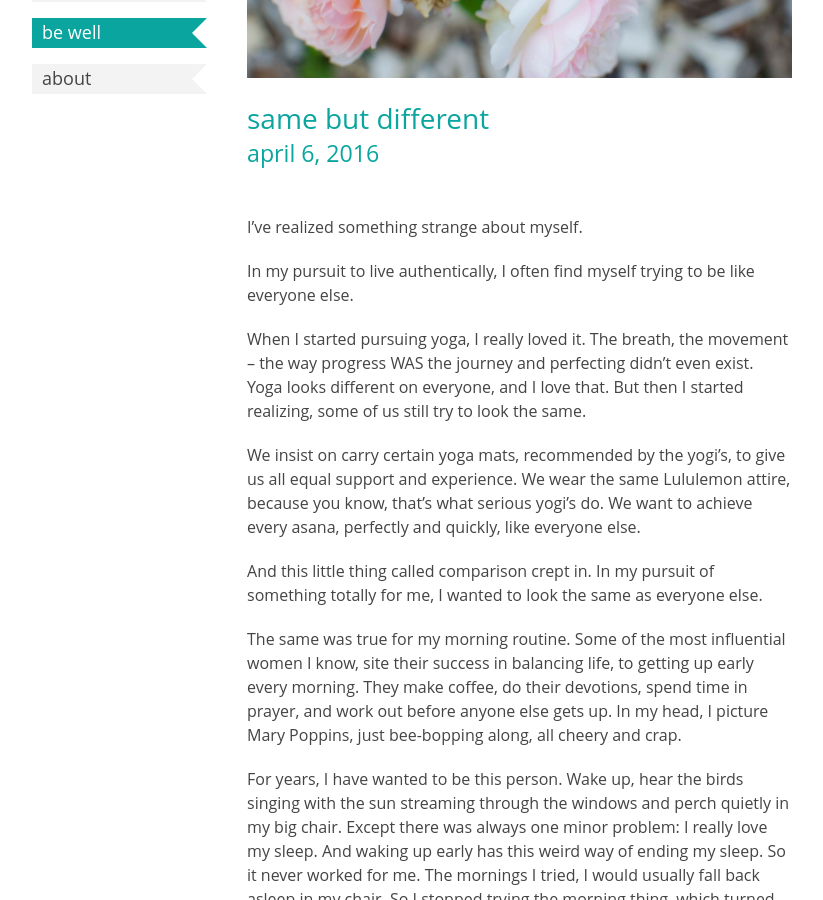
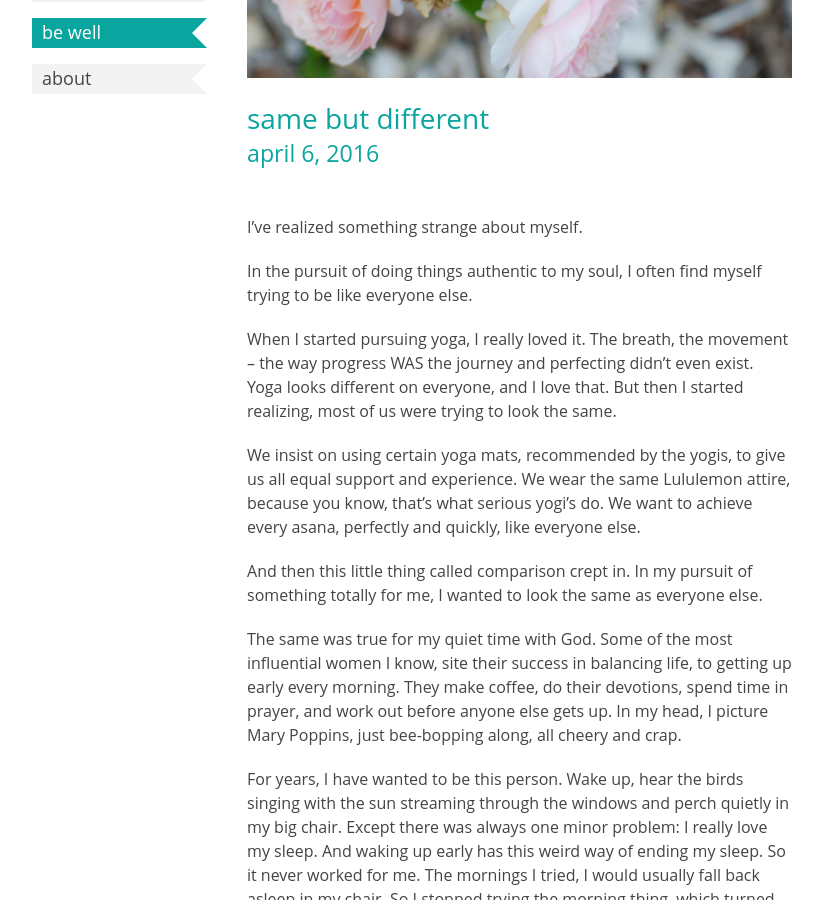
Before and after one commit to dreger/thelivingwell.co, a Jekyll site: the page built from _posts/be/2016-04-6-different.md, in a window 1280 px wide and 900 px high, scrolled down 333 px. Shown: the whole window, without its empty margins (228-1051 px from the left). Built offline with Jekyll 4.4.1, drawn with Linux system fonts in a browser that asks for light colours.

Commit message:
Update 2016-04-6-different.md

```diff
--- a/_posts/be/2016-04-6-different.md
+++ b/_posts/be/2016-04-6-different.md
@@ -7,15 +7,15 @@ published: true
 
 I’ve realized something strange about myself.
 
-In my pursuit to live authentically, I often find myself trying to be like everyone else.
+In the pursuit of doing things authentic to my soul, I often find myself trying to be like everyone else.
 
-When I started pursuing yoga, I really loved it. The breath, the movement – the way progress WAS the journey and perfecting didn’t even exist. Yoga looks different on everyone, and I love that. But then I started realizing, some of us still try to look the same.
+When I started pursuing yoga, I really loved it. The breath, the movement – the way progress WAS the journey and perfecting didn’t even exist. Yoga looks different on everyone, and I love that. But then I started realizing, most of us were trying to look the same.
 
-We insist on carry certain yoga mats, recommended by the yogi’s, to give us all equal support and experience. We wear the same Lululemon attire, because you know, that’s what serious yogi’s do. We want to achieve every asana, perfectly and quickly, like everyone else.
+We insist on using certain yoga mats, recommended by the yogis, to give us all equal support and experience. We wear the same Lululemon attire, because you know, that’s what serious yogi’s do. We want to achieve every asana, perfectly and quickly, like everyone else.
 
-And this little thing called comparison crept in. In my pursuit of something totally for me, I wanted to look the same as everyone else.
+And then this little thing called comparison crept in. In my pursuit of something totally for me, I wanted to look the same as everyone else.
 
-The same was true for my morning routine. Some of the most influential women I know, site their success in balancing life, to getting up early every morning. They make coffee, do their devotions, spend time in prayer, and work out before anyone else gets up. In my head, I picture Mary Poppins, just bee-bopping along, all cheery and crap.
+The same was true for my quiet time with God. Some of the most influential women I know, site their success in balancing life, to getting up early every morning. They make coffee, do their devotions, spend time in prayer, and work out before anyone else gets up. In my head, I picture Mary Poppins, just bee-bopping along, all cheery and crap.
 
 For years, I have wanted to be this person. Wake up, hear the birds singing with the sun streaming through the windows and perch quietly in my big chair. Except there was always one minor problem: I really love my sleep. And waking up early has this weird way of ending my sleep. So it never worked for me. The mornings I tried, I would usually fall back asleep in my chair. So I stopped trying the morning thing, which turned into not trying at all.
 
```
